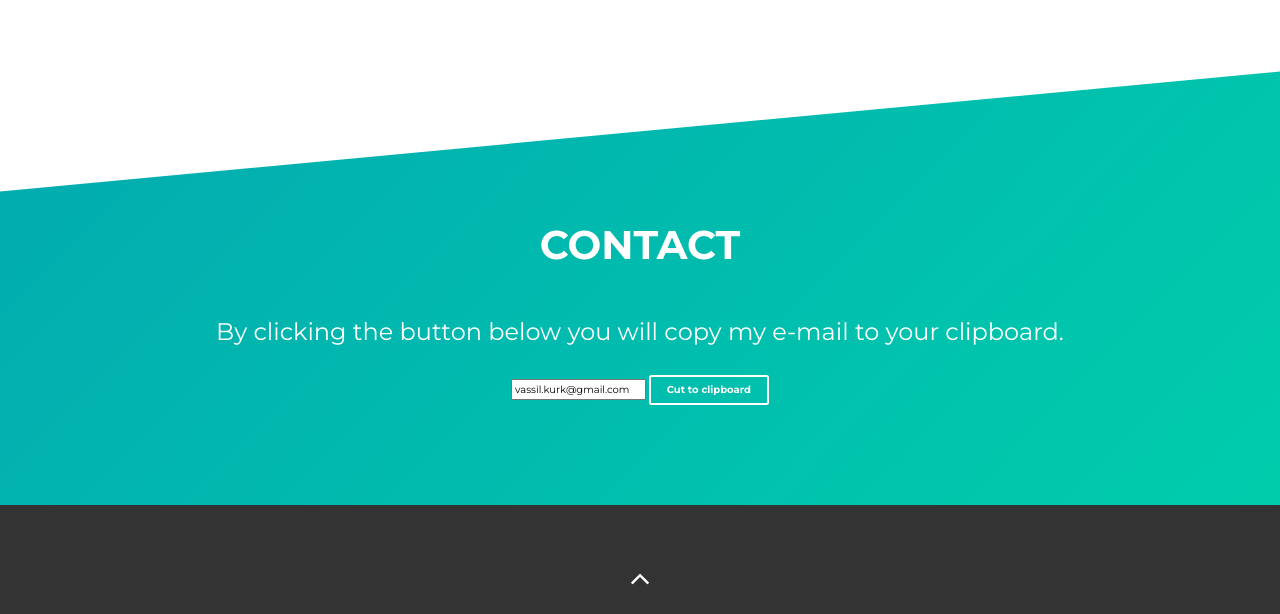
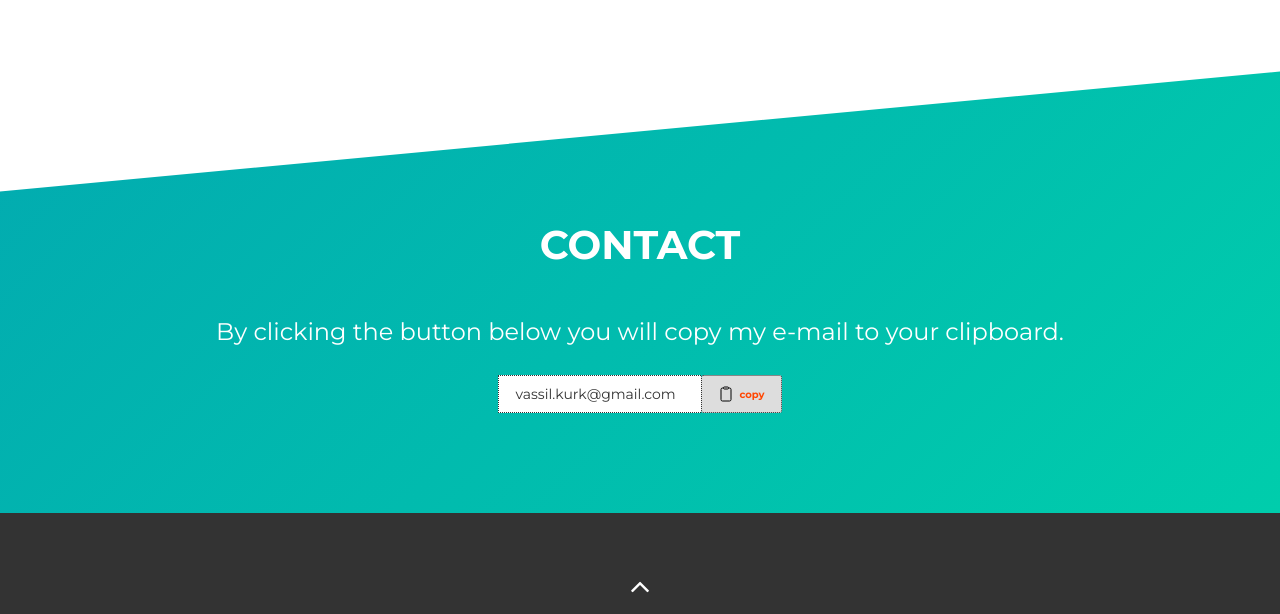
Before and after one commit to skjllnet/portfolio, a website built with Parcel: page src/index.html in a window 1280 px wide. Shown: the part 2840-3454 px from the top of the page. Built offline with nearby package versions, Linux system fonts and the light colour scheme.

Commit message:
copyText injection

```diff
--- a/src/index.html
+++ b/src/index.html
@@ -277,14 +277,16 @@
           </p>
 
           <!-- Copy to clipboard functionality -->
-          <div class="cta-container">
-            <input type="text" value="vassil.kurk@gmail.com" id="bar" />
-            <button
-              class="btn cta-btn cta-btn--resume"
-              data-clipboard-action="cut"
-              data-clipboard-target="#bar"
-            >
-              Cut to clipboard
+          <div class="clipboard">
+            <input
+              type="text"
+              value="vassil.kurk@gmail.com"
+              id="myEmail"
+              class="text"
+            />
+            <button onclick="copyText()" class="btn">
+              <img src="assets/clipboard-outline.svg" alt="Copy to clipboard" />
+              <strong>copy</strong>
             </button>
           </div>
 
--- a/src/index.js
+++ b/src/index.js
@@ -1,6 +1,8 @@
 import initScrollReveal from "./scripts/scrollReveal";
 import initTiltEffect from "./scripts/tiltAnimation";
 import { targetElements, defaultProps } from "./data/scrollRevealConfig";
+import copyText from "./scripts/copyText";
 
 initScrollReveal(targetElements, defaultProps);
 initTiltEffect();
+copyText();
--- a/src/sass/components/_buttons.scss
+++ b/src/sass/components/_buttons.scss
@@ -93,3 +93,43 @@
 .up i {
   color: #272727;
 }
+
+/* Clipboard */
+
+.clipboard {
+  display: flex;
+  justify-content: center;
+}
+
+input {
+  border: none;
+  border-top: 1px dotted #333;
+  border-left: 1px dotted #333;
+  border-bottom: 1px dotted #333;
+}
+
+.text {
+  font-size: 1.4rem;
+  color: #333;
+  padding: 0.7rem 1.6rem;
+}
+
+.btn {
+  display: flex;
+  justify-content: center;
+  align-items: flex-end;
+  padding: 1rem 1.6rem;
+  color: orangered;
+  background-color: #ddd;
+  border: 1px dotted #333;
+  transition: all 0.5s;
+}
+
+.btn:hover {
+  opacity: 0.85;
+}
+
+button img {
+  margin-right: 0.5rem;
+  width: 1.6rem;
+}
--- /dev/null
+++ b/src/scripts/copyText.js
@@ -0,0 +1,8 @@
+export default function copyText() {
+  let text = document.getElementById("myEmail");
+
+  text.select();
+  text.setSelectionRange(0, 99999);
+
+  navigator.clipboard.writeText(text.value);
+}
```
Also changed, not shown: src/assets/clipboard-outline.svg (added).
